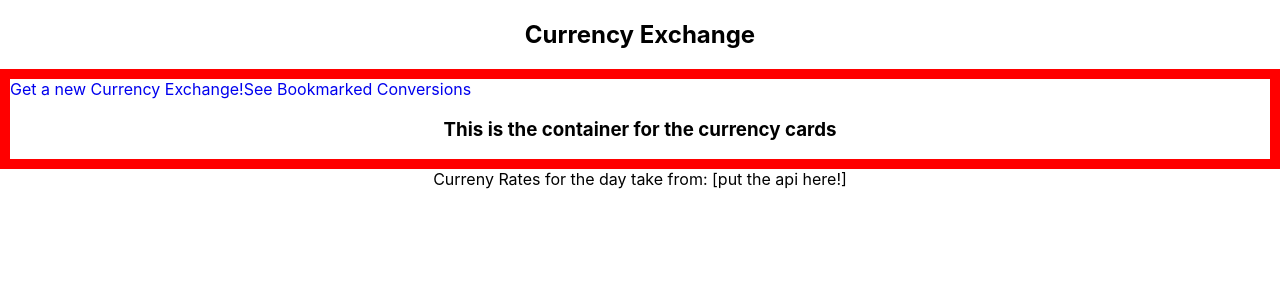
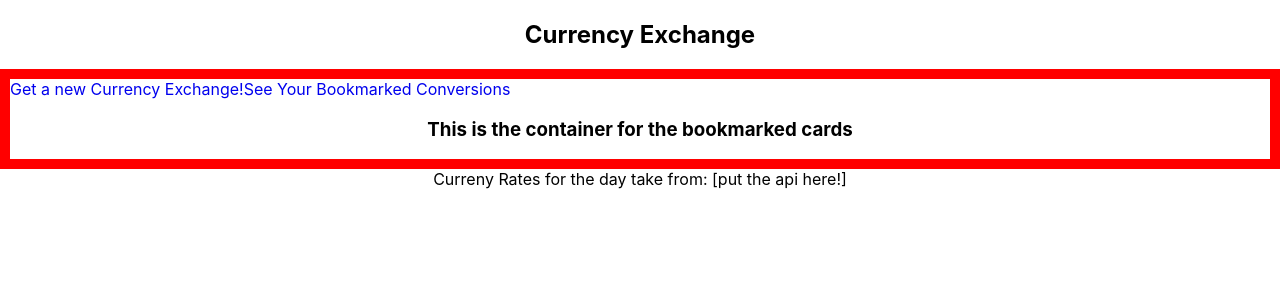
Before and after one commit to saraho1123/currency-exchange, a React (Create React App) app: page /currency-exchange/bookmarked-conversions in a window 1280 px wide. Shown: the top 300 px of the page. Built offline with nearby package versions, Linux system fonts and the light colour scheme.

Commit message:
Correct router path for bookmarked cards

```diff
--- a/src/App/App.js
+++ b/src/App/App.js
@@ -83,7 +83,7 @@ const App = () => {
           }}
         />
         <Route
-
+          exact
           path='/bookmarked-conversions'
           render={() => {
             return(
--- a/src/BookmarkedContainer/BookmarkedContainer.js
+++ b/src/BookmarkedContainer/BookmarkedContainer.js
@@ -24,8 +24,8 @@ const BookmarkedContainer = ({ bookmarkedConversions, removeBookmark }) => {
     return (
       <section className='container'>
         <NavLink to="/" className="nav">Get a new Currency Exchange!</NavLink>
-        <NavLink to='/bookmarked-conversions' className='nav'>See Bookmarked Conversions</NavLink>
-        <h1 >This is the container for the currency cards</h1>
+        <NavLink to='/currency-cards' className='nav'>See Your Bookmarked Conversions</NavLink>
+        <h1 >This is the container for the bookmarked cards</h1>
         { currencyCards }
       </section>
   )
--- a/src/ExchangeContainer/ExchangeContainer.js
+++ b/src/ExchangeContainer/ExchangeContainer.js
@@ -22,7 +22,7 @@ const ExchangeContainer = ({ fusedData, addBookmarked }) => {
         fusedData &&
         <section className='container'>
           <NavLink to="/" className="nav">Get a new Currency Exchange!</NavLink>
-          <NavLink to="/bookmarked-conversions" className="nav">See Bookmarked Conversions</NavLink>
+          <NavLink to="/bookmarked-conversions" className="nav">See All Your Conversions</NavLink>
           <h1 >This is the container for the currency cards</h1>
           { currencyCards }
         </section>
```
Also changed, not shown: 1 other file (tests, documents, lock files or other folders).
